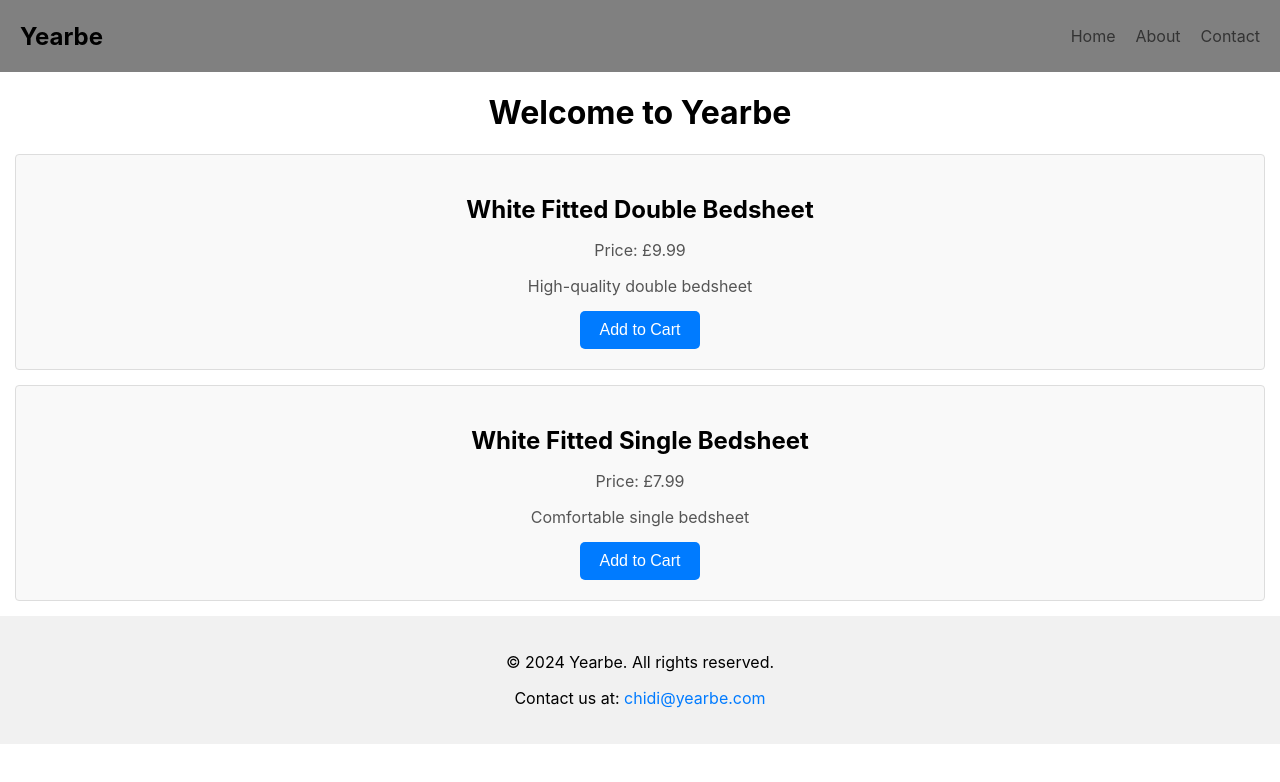
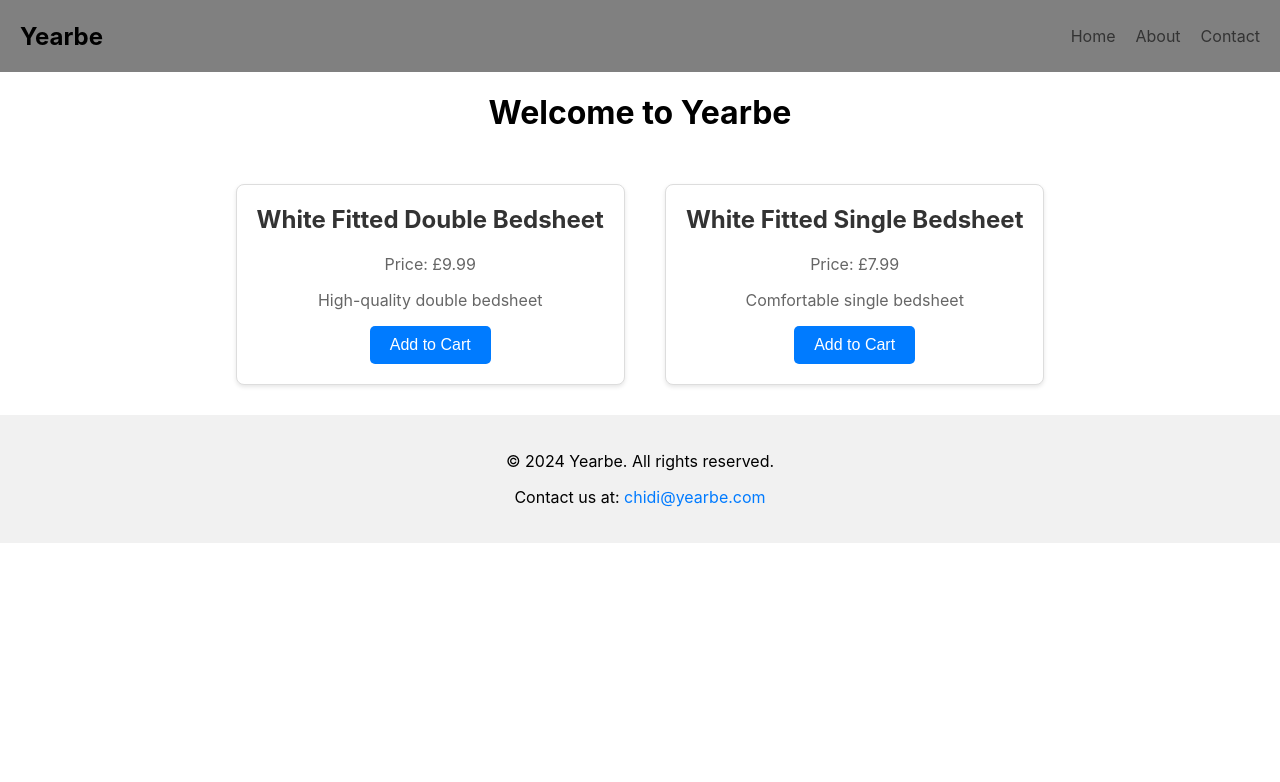
Before and after one commit to cnwanneka/yearbe, a React (Create React App) app: page / in a window 1280 px wide. Shown: the top 782 px of the page. Built offline with nearby package versions, Linux system fonts and the light colour scheme.

Commit message:
repositioned the products

```diff
--- a/src/components/Home.css
+++ b/src/components/Home.css
@@ -2,4 +2,28 @@
 /* Home.css */
 .home-container {
     text-align: center;
-}
+  }
+
+  .products-container {
+    display: flex;
+    justify-content: center;
+    gap: 20px;  /* Spacing between cards */
+    padding: 20px;
+  }
+
+  /* Style for individual Product components (cards) */
+  .product {
+    border: 1px solid #ddd;
+    border-radius: 8px;
+    box-shadow: 0 2px 4px rgba(0,0,0,0.2);
+    padding: 20px;
+    width: 300px; /* or any other fixed width */
+    text-align: left;
+  }
+
+  @media (max-width: 600px) {  /* Adjust breakpoint as needed */
+    .products-container {
+      flex-direction: column;
+      align-items: center;
+    }
+  }
--- a/src/components/Home.js
+++ b/src/components/Home.js
@@ -7,8 +7,10 @@ function Home() {
   return (
     <div className="home-container">
       <h1>Welcome to Yearbe</h1>
-      <Product title="White Fitted Double Bedsheet" price="9.99" description="High-quality double bedsheet" />
-      <Product title="White Fitted Single Bedsheet" price="7.99" description="Comfortable single bedsheet" />
+      <div className="products-container">
+        <Product title="White Fitted Double Bedsheet" price="9.99" description="High-quality double bedsheet" />
+        <Product title="White Fitted Single Bedsheet" price="7.99" description="Comfortable single bedsheet" />
+      </div>
     </div>
   );
 }
--- a/src/components/Product.css
+++ b/src/components/Product.css
@@ -1,24 +1,25 @@
 
-.product {
+/* Product.css */
+.product-card {
   border: 1px solid #ddd;
-    border-radius: 4px;
+  border-radius: 8px;
+  box-shadow: 0 2px 4px rgba(0,0,0,0.1);
   padding: 20px;
-    margin: 15px;
+  margin: 10px;
   text-align: center;
-    background-color: #f9f9f9;
+  background-color: #fff;
 }
 
-  .product h2 {
-    font-size: 1.5em;
-    margin-bottom: 10px;
+.product-card h2 {
+  margin-top: 0;
+  color: #333;
 }
 
-  .product p {
-    margin-bottom: 15px;
-    color: #555;
+.product-card p {
+  color: #666;
 }
 
-  .product button {
+.product-card button {
   background-color: #007bff;
   color: white;
   border: none;
@@ -28,6 +29,6 @@
   font-size: 1em;
 }
 
-  .product button:hover {
+.product-card button:hover {
   background-color: #0056b3;
 }
--- a/src/components/Product.js
+++ b/src/components/Product.js
@@ -1,10 +1,10 @@
 
 import React from 'react';
-import './Product.css';
+import './Product.css';  // Import the CSS file
 
 function Product({ title, price, description }) {
   return (
-    <div className="product">
+    <div className="product-card">
       <h2>{title}</h2>
       <p>Price: £{price}</p>
       <p>{description}</p>
```
Lines whose indentation alone changed are shown as unchanged.
